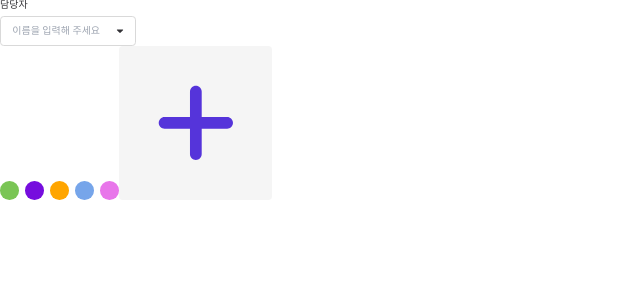
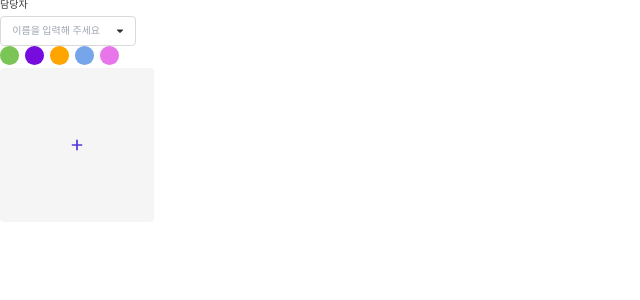
Before and after one commit to sprint-part3-team11/taskify, a Next.js app: page /jy in a window 1280 px wide. Shown: the top 300 px of the page, without its empty margins (0-640 px from the left). Built offline with nearby package versions, Linux system fonts and the light colour scheme.

Commit message:
fix: 크기 변경 해결

```diff
--- a/src/components/common/ImgFileUpload.tsx
+++ b/src/components/common/ImgFileUpload.tsx
@@ -1,4 +1,4 @@
-import React, { useRef, useState } from 'react';
+import React, { useRef } from 'react';
 import { atom, useRecoilState } from 'recoil';
 import styled from 'styled-components';
 import MEDIA_QUERIES from '@/constants/MEDIAQUERIES';
@@ -13,14 +13,14 @@ const imgUrlState = atom<File | null>({
 const S = {
   Label: styled.label<{ $small: boolean }>`
     position: relative;
-    display: inline-block;
+    display: block;
 
     width: ${(props) => (props.$small ? '4.75rem' : '15.37rem')};
     height: ${(props) => (props.$small ? '4.75rem' : '15.37rem')};
 
     ${MEDIA_QUERIES.onMobile} {
-      width: ${(props) => (props.$small ? '3.8rem' : '6.25rem')};
-      height: ${(props) => (props.$small ? '3.8rem' : '6.25rem')};
+      width: ${(props) => (props.$small ? '4.5rem' : '9.25rem')};
+      height: ${(props) => (props.$small ? '4.5rem' : '9.25rem')};
     }
   `,
   Image: styled.img<{ $small: boolean }>`
@@ -36,8 +36,8 @@ const S = {
     cursor: pointer;
 
     ${MEDIA_QUERIES.onMobile} {
-      width: ${(props) => (props.$small ? '4.5rem' : '8.25rem')};
-      height: ${(props) => (props.$small ? '4.5rem' : '8.25rem')};
+      width: ${(props) => (props.$small ? '4.5rem' : '9.25rem')};
+      height: ${(props) => (props.$small ? '4.5rem' : '9.25rem')};
     }
   `,
   Button: styled.button<{ $small: boolean }>`
@@ -52,15 +52,11 @@ const S = {
     opacity: 0;
 
     ${MEDIA_QUERIES.onMobile} {
-      width: ${(props) => (props.$small ? '4.5rem' : '8.25rem')};
-      height: ${(props) => (props.$small ? '4.5rem' : '8.25rem')};
+      width: ${(props) => (props.$small ? '4.5rem' : '9.25rem')};
+      height: ${(props) => (props.$small ? '4.5rem' : '9.25rem')};
     }
   `,
-  AddIcon: styled(AddIcon)`
-    path {
-      width: 1px;
-      height: 1px;
-    }
+  AddIcon: styled.div<{ $small: boolean }>`
     display: flex;
     flex-shrink: 0;
 
@@ -77,8 +73,8 @@ const S = {
     cursor: pointer;
 
     ${MEDIA_QUERIES.onMobile} {
-      width: ${(props) => (props.$small ? '4.5rem' : '8.25rem')};
-      height: ${(props) => (props.$small ? '4.5rem' : '8.25rem')};
+      width: ${(props) => (props.$small ? '4.5rem' : '9.25rem')};
+      height: ${(props) => (props.$small ? '4.5rem' : '9.25rem')};
     }
   `,
   Overlay: styled.div<{ $small: boolean }>`
@@ -88,7 +84,7 @@ const S = {
     left: 0;
 
     width: ${(props) => (props.$small ? '100%' : '15.37rem')};
-    height: ${(props) => (props.$small ? '100%' : '15.37')};
+    height: ${(props) => (props.$small ? '100%' : '15.37rem')};
     justify-content: center;
     align-items: center;
     border-radius: 0.375rem;
@@ -96,8 +92,8 @@ const S = {
     background: rgba(0, 0, 0, 0.6);
 
     ${MEDIA_QUERIES.onMobile} {
-      width: ${(props) => (props.$small ? '4.5rem' : '8.25rem')};
-      height: ${(props) => (props.$small ? '4.5rem' : '8.25rem')};
+      width: ${(props) => (props.$small ? '4.5rem' : '9.25rem')};
+      height: ${(props) => (props.$small ? '4.5rem' : '9.25rem')};
     }
   `,
   Input: styled.input<{ $small: boolean }>`
@@ -148,7 +144,9 @@ function ImgFileUpload({ edit, small }: ImgFileUploadProps): JSX.Element {
           )}
         </>
       ) : (
-        <S.AddIcon onClick={handleClick} $small={small} />
+        <S.AddIcon onClick={handleClick} $small={small}>
+          <AddIcon />
+        </S.AddIcon>
       )}
       <S.Input
         id="fileInput"
```
